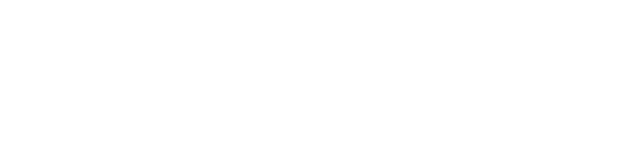
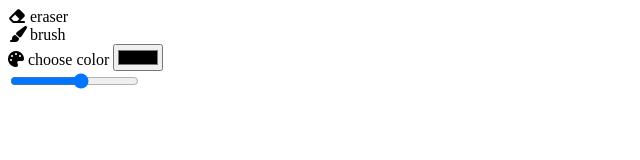
Before and after one commit to HKouhzad1991/hk1991, a plain HTML site: page paint project/index.html in a window 1280 px wide. Shown: the whole page, without its empty margins (0-640 px from the left). Drawn offline with Linux system fonts and the light colour scheme.

Commit message:
paint app2

```diff
--- a/paint project/index.html
+++ b/paint project/index.html
@@ -11,7 +11,28 @@
       href="https://cdnjs.cloudflare.com/ajax/libs/font-awesome/6.2.1/css/all.min.css" />
   </head>
   <body>
-    <div class="container"></div>
+    <div class="container">
+      <div class="tools-area">
+        <div class="tools">
+          <div class="eraser">
+            <i class="fa-solid fa-eraser"></i>
+            <label>eraser</label>
+          </div>
+          <div class="brush">
+            <i class="fa-solid fa-paint-brush"></i>
+            <label>brush</label>
+          </div>
+          <div class="color">
+            <i class="fa-sharp fa-solid fa-palette"></i>
+            <label for="color-picker">choose color</label>
+            <input type="color" id="color-picker" />
+          </div>
+          <input type="range" id="brush-width" min="1" max="10" />
+        </div>
+        <div class="buttons"></div>
+      </div>
+      <div class="draw-area"></div>
+    </div>
     <script src="javascript/paint app.js"></script>
   </body>
 </html>
```
